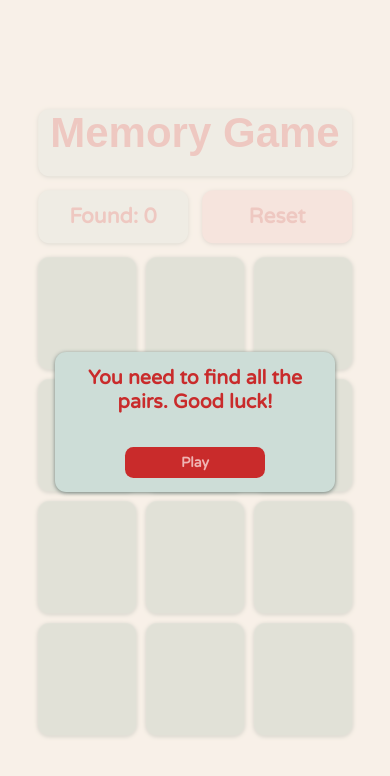
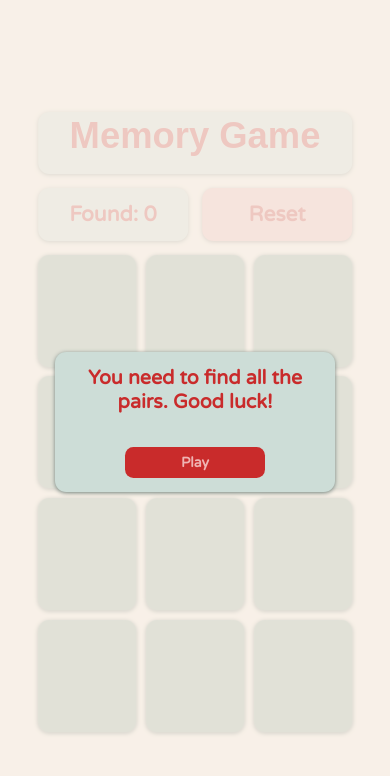
Before and after one commit to iva-stasia/memory-pair-game, a plain HTML site: page index.html in a window 390 px wide. Drawn offline with Linux system fonts and the light colour scheme; a web font is replaced by a local one.

Commit message:
Update style.css

```diff
--- a/css/style.css
+++ b/css/style.css
@@ -243,6 +243,11 @@ body {
     .reset_bttn {
         flex: 0 1 47.7%;
     }
+    .games_name {
+        height: 4.4rem;
+        padding-top: 0.2rem;
+        font-size: 2.6rem;
+    }
 }
 
 @media (max-width: 390px) {
```
